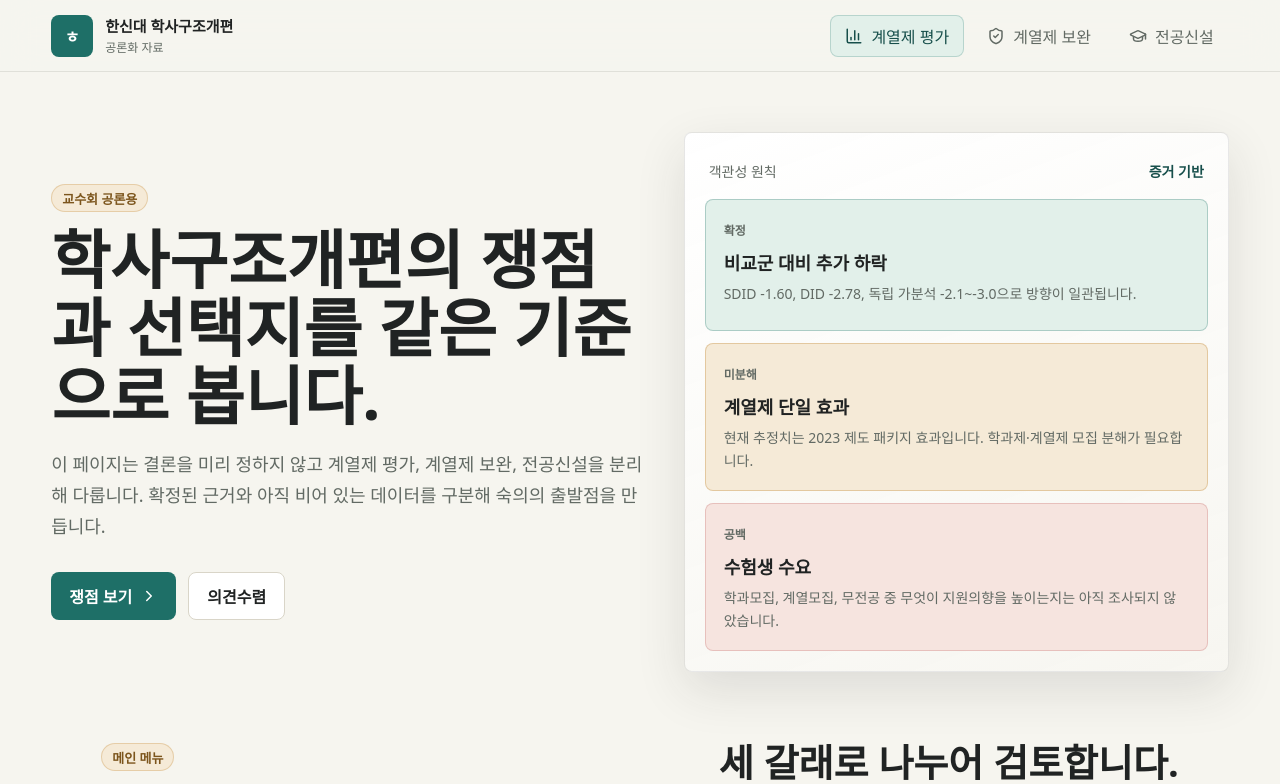
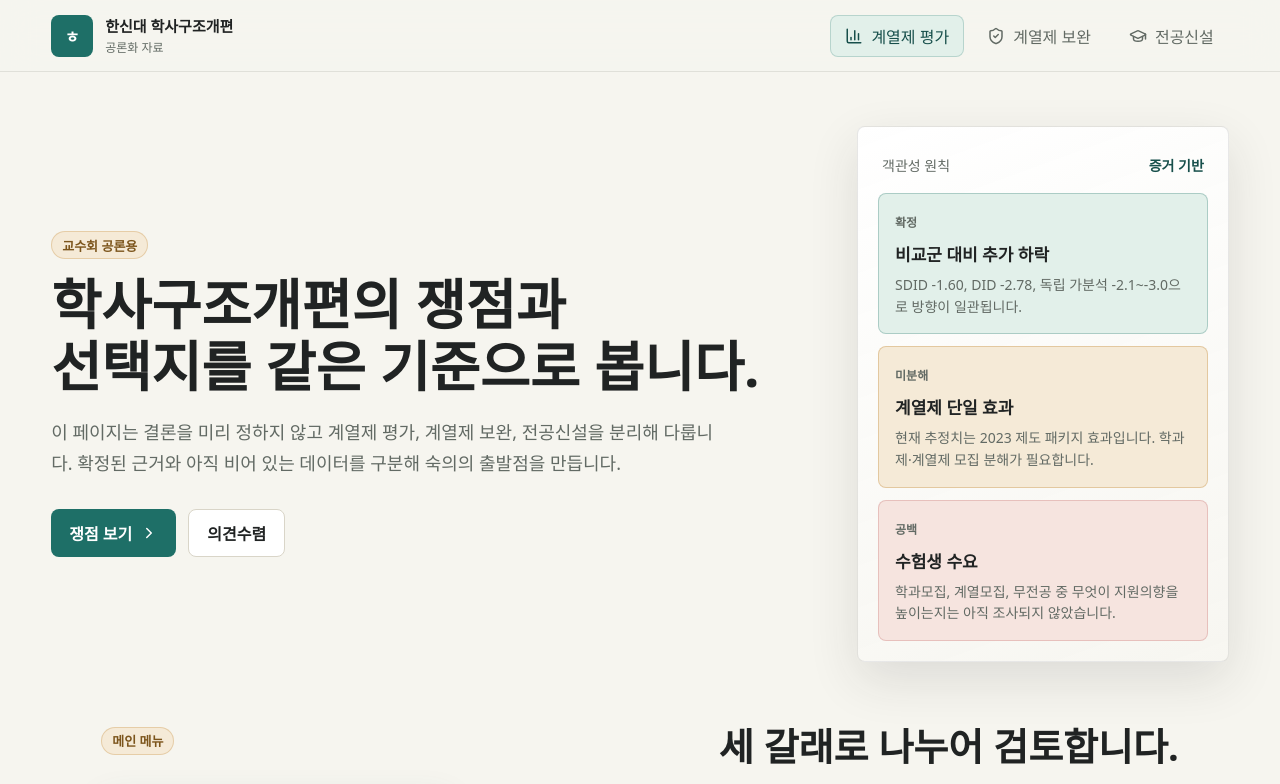
Before and after one commit to LeeSeogMin/hanshin, a Next.js app: page / in a window 1280 px wide. Shown: the top 784 px of the page. Built offline with nearby package versions, Linux system fonts and the light colour scheme.

Commit message:
Improve hero layout readability

```diff
--- a/app/globals.css
+++ b/app/globals.css
@@ -183,10 +183,10 @@ main {
 
 .hero-inner {
   display: grid;
-  grid-template-columns: minmax(0, 1.05fr) minmax(360px, 0.95fr);
-  gap: 30px;
+  grid-template-columns: minmax(0, 1.34fr) minmax(300px, 0.66fr);
+  gap: clamp(28px, 4vw, 52px);
   align-items: stretch;
-  max-width: 1180px;
+  max-width: 1280px;
   margin: 0 auto;
 }
 
@@ -214,10 +214,13 @@ main {
 }
 
 h1 {
-  max-width: 760px;
-  font-size: clamp(38px, 5vw, 66px);
-  line-height: 1.06;
+  max-width: 900px;
+  font-size: clamp(36px, 4.25vw, 58px);
+  line-height: 1.14;
   letter-spacing: 0;
+  word-break: keep-all;
+  overflow-wrap: normal;
+  text-wrap: balance;
 }
 
 .hero-copy p {
@@ -267,6 +270,9 @@ h1 {
 
 .hero-panel {
   align-self: center;
+  justify-self: end;
+  width: 100%;
+  max-width: 500px;
   padding: 20px;
   border: 1px solid rgba(32, 35, 35, 0.1);
   border-radius: 8px;
@@ -296,8 +302,8 @@ h1 {
 }
 
 .signal-card {
-  min-height: 132px;
-  padding: 18px;
+  min-height: 118px;
+  padding: 16px;
   border: 1px solid var(--line);
   border-radius: 8px;
   background: var(--surface);
@@ -313,14 +319,14 @@ h1 {
 
 .signal-card strong {
   display: block;
-  font-size: 18px;
+  font-size: 17px;
 }
 
 .signal-card p {
   margin-top: 8px;
   color: var(--muted);
   font-size: 14px;
-  line-height: 1.6;
+  line-height: 1.55;
 }
 
 .signal-card.strong {
@@ -838,6 +844,8 @@ h2 {
 
   .hero-panel {
     align-self: stretch;
+    justify-self: stretch;
+    max-width: none;
   }
 
   .metric-row {
@@ -871,7 +879,8 @@ h2 {
   }
 
   h1 {
-    font-size: 36px;
+    font-size: 34px;
+    line-height: 1.16;
   }
 
   .hero-copy p {
```
